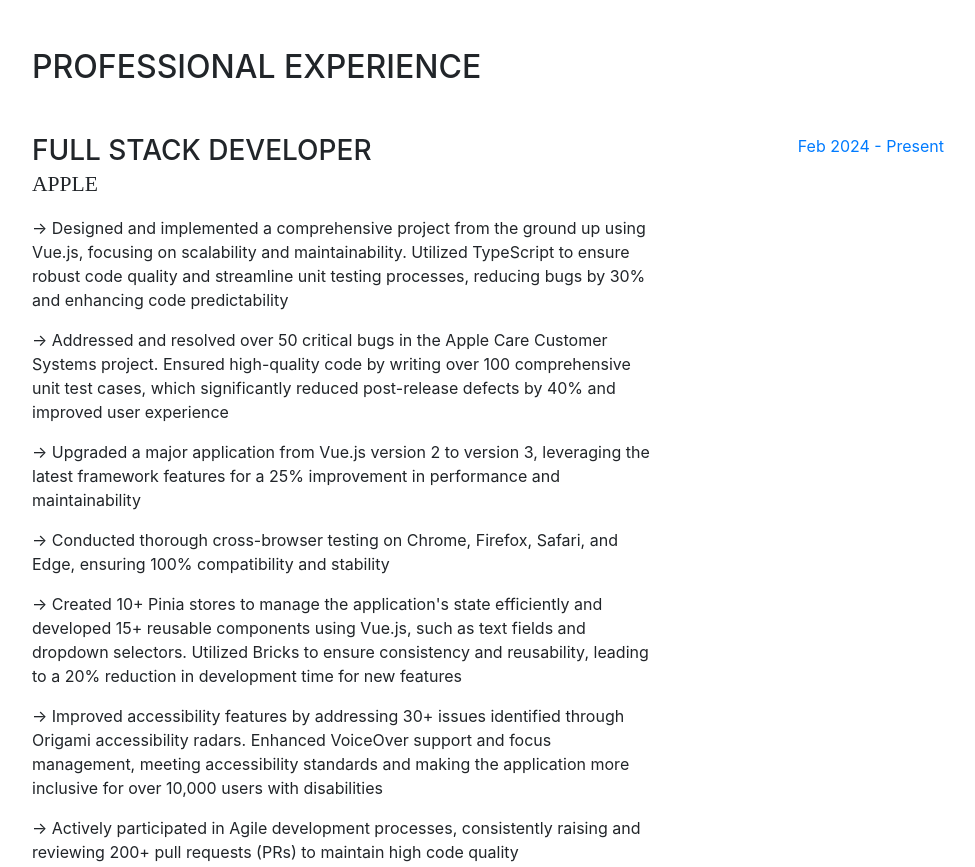
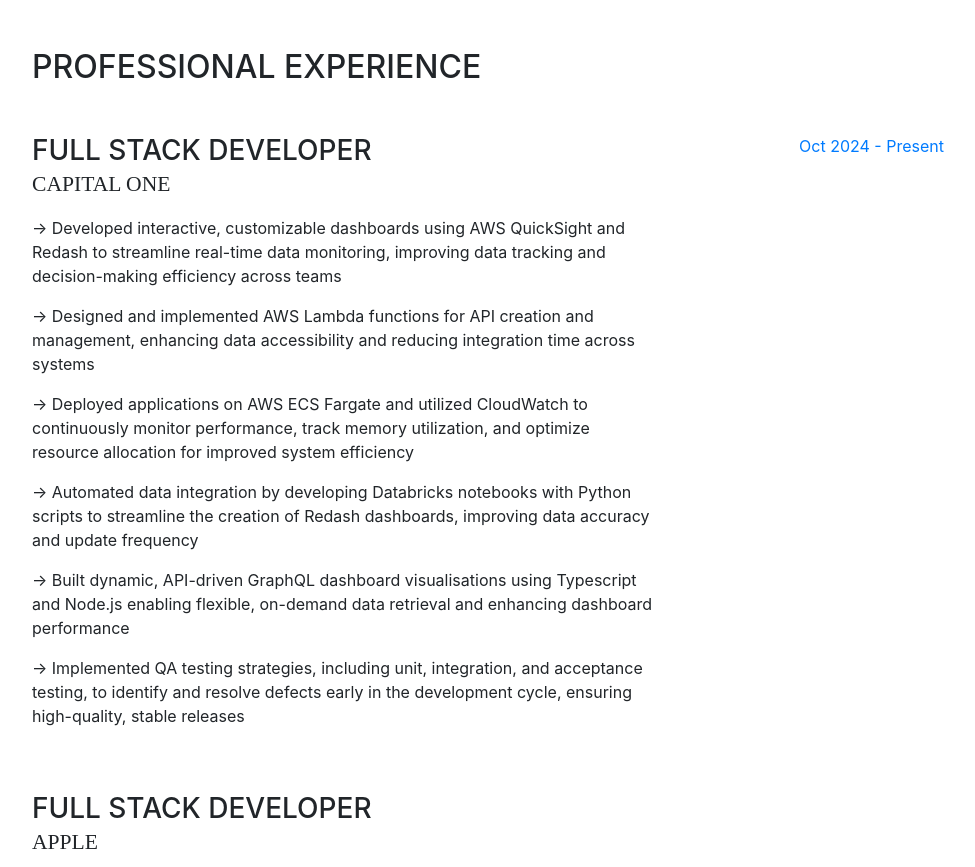
Before and after one commit to sriaekkati/Sri_Portfolio, a website with bundled scripts: page index.html in a window 1280 px wide. Shown: the part 800-1667 px from the top of the page, without its empty margins (288-1263 px from the left). Built offline with nearby package versions, Linux system fonts and the light colour scheme; a web font is replaced by a local one.

Commit message:
added client-capone

```diff
--- a/index.html
+++ b/index.html
@@ -107,6 +107,34 @@
           <h2 class="mb-5">Professional Experience</h2>
 
           <div class="resume-item d-flex flex-column flex-md-row mb-5">
+
+            <div class="resume-content mr-auto">
+              <h3 class="mb-0">Full Stack Developer</h3>
+              <div class="subheading mb-3">Capital One</div>
+              <p>
+                -> Developed interactive, customizable dashboards using AWS QuickSight and Redash to streamline real-time data monitoring, improving data tracking and decision-making efficiency across teams
+              </p>
+              <p>
+                -> Designed and implemented AWS Lambda functions for API creation and management, enhancing data accessibility and reducing integration time across systems
+              </p>
+              <p>
+                -> Deployed applications on AWS ECS Fargate and utilized CloudWatch to continuously monitor performance, track memory utilization, and optimize resource allocation for improved system efficiency
+              </p>
+              <p>
+                -> Automated data integration by developing Databricks notebooks with Python scripts to streamline the creation of Redash dashboards, improving data accuracy and update frequency
+              </p>
+              <p>
+                -> Built dynamic, API-driven GraphQL dashboard visualisations using Typescript and Node.js enabling flexible, on-demand data retrieval and enhancing dashboard performance
+              </p>
+              <p>
+                -> Implemented QA testing strategies, including unit, integration, and acceptance testing, to identify and resolve defects early in the development cycle, ensuring high-quality, stable releases
+              </p>
+            </div>
+            <div class="resume-date text-md-right">
+              <span class="text-primary"> Oct 2024 - Present</span>
+            </div>
+          </div>
+
             <div class="resume-content mr-auto">
               <h3 class="mb-0">Full Stack Developer</h3>
               <div class="subheading mb-3">Apple</div>
@@ -132,7 +160,7 @@
               </p>
             </div>
             <div class="resume-date text-md-right">
-              <span class="text-primary">Feb 2024 - Present</span>
+              <span class="text-primary">Feb 2024 - Sep 2024</span>
             </div>
           </div>
 
```
